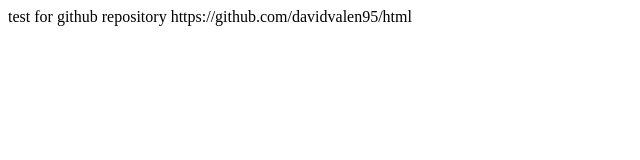
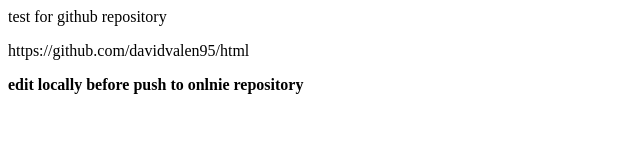
Before and after one commit to davidvalen95/html, a plain HTML site: page index.html in a window 1280 px wide. Shown: the whole page, without its empty margins (0-640 px from the left). Drawn offline with Linux system fonts and the light colour scheme.

Commit message:
edit index

```diff
--- a/index.html
+++ b/index.html
@@ -1,3 +1,5 @@
 test for github repository
 
-https://github.com/davidvalen95/html
+<p>https://github.com/davidvalen95/html</p>
+
+<p><b>edit locally before push to onlnie repository</p>
```
